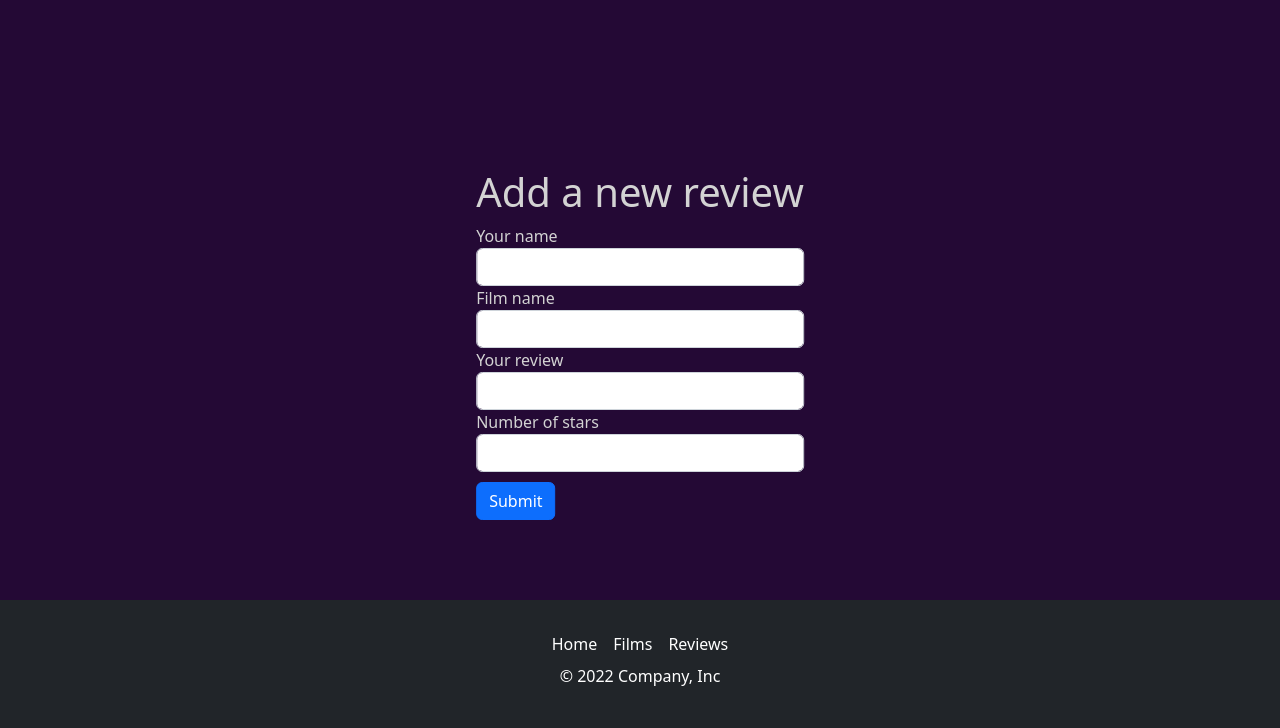
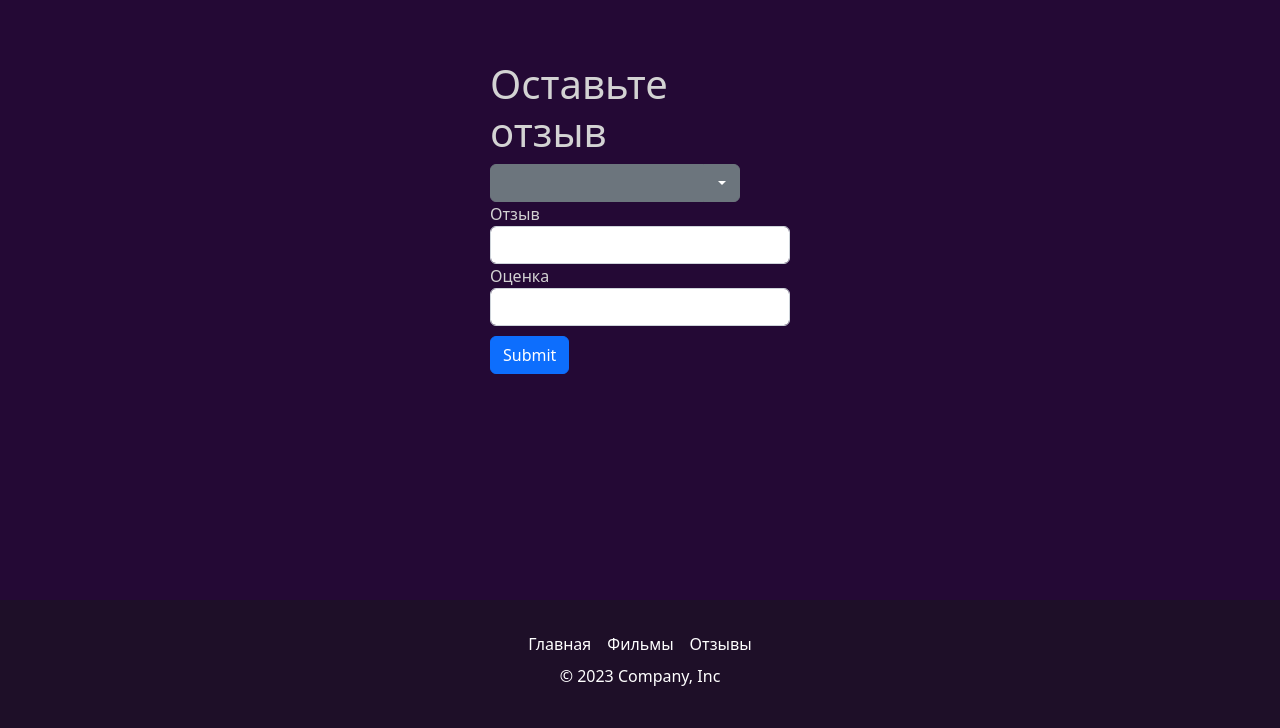
Before and after one commit to KirillKor21/cloud_proj, a Django app: page /films/add_review/ in a window 1280 px wide. Shown: the part 72-800 px from the top of the page. Run offline with Django 4.2, Linux system fonts and the light colour scheme; a user stored in the database is signed in; data comes from the database, SQL or seed files in the repository; both versions use the stored data as it was before the commit.

Commit message:
Дополнение страниц и добавление разделенных прав

```diff
--- a/cinema/cinema/urls.py
+++ b/cinema/cinema/urls.py
@@ -1,7 +1,10 @@
 from django.contrib import admin
+from django.http import request
 from django.urls import path, include
+from . import views
 
 urlpatterns = [
+    path('', views.index),
     path('films/', include('films.urls')),
     path('admin/', admin.site.urls),
     path('accounts/', include('django.contrib.auth.urls'))
--- /dev/null
+++ b/cinema/cinema/views.py
@@ -0,0 +1,6 @@
+from django.shortcuts import render, redirect
+from django.urls import reverse
+
+
+def index(request):
+    return redirect('/films/mainpage')
--- a/cinema/films/templates/films/add_review.html
+++ b/cinema/films/templates/films/add_review.html
@@ -1,73 +1,62 @@
-<!DOCTYPE html>
-<html lang="en">
-<head>
+{% extends "films/base.html" %}
 {% load static %}
-    <meta charset="UTF-8">
-      <link rel="stylesheet" href="{% static 'films/custom.css' %}">
-      <link href="https://cdn.jsdelivr.net/npm/bootstrap@5.2.0-beta1/dist/css/bootstrap.min.css" rel="stylesheet" integrity="sha384-0evHe/X+R7YkIZDRvuzKMRqM+OrBnVFBL6DOitfPri4tjfHxaWutUpFmBp4vmVor" crossorigin="anonymous">
-    <title>Add review</title>
-</head>
-<body class="ground">
 {% if request.user.is_authenticated %}
-
-<header class="p-3 bg-dark text-white">
-    <div class="container">
-      <div class="d-flex flex-wrap align-items-center justify-content-center justify-content-lg-start">
-        <a href="/" class="d-flex align-items-center mb-2 mb-lg-0 text-white text-decoration-none">
-          <svg class="bi me-2" width="40" height="32" role="img" aria-label="Bootstrap"><use xlink:href="#bootstrap"></use></svg>
-        </a>
-
-        <ul class="nav col-12 col-lg-auto me-lg-auto mb-2 justify-content-center mb-md-0">
-          <li><a href="/films/mainpage" class="nav-link px-2 text-white">Home</a></li>
-          <li><a href="/films/films_view" class="nav-link px-2 text-white">Films</a></li>
-          <li><a href="/films/reviews" class="nav-link px-2 text-white">Reviews</a></li>
-          <li><a href="/films/add_review" class="nav-link px-2 text-secondary">Add review</a></li>
-        </ul>
-      </div>
-    </div>
-  </header>
-
+{% block title %}Добавить отзыв{% endblock title %}
 {% block content %}
-<div class="rev_menu">
-    <h1>Add a new review</h1>
+<div class="rev_menu" style="top: 41%;  width: 300px;">
+    <h1>Оставьте отзыв</h1>
     <form action="" method="post">
         {% csrf_token %}
         <div>
-        <label for="name">Your name</label>
-        <input class="form-control" type="text" is="name" name="name">
+        <input class="form-control" type="hidden" is="name" name="name", value="{{ request.user.username }}">
         </div>
         <div>
-        <label for="film">Film name</label>
-        <input class="form-control" type="text" is="film" name="film">
+        </div>
+        <div class="btn-group" style="white-space: nowrap; width: 250px; resize: none;">
+          <button type="button" class="btn btn-secondary" style="padding-right:200px; resize: none;" ;>
+              {% for Film in all_films %}
+                  {%if Film.id == film_id %}
+                    {{Film.name}}
+                    {{break}}
+                  {%endif%}
+              {%endfor%}
+          </button>
+          <button type="button" class="btn btn-secondary dropdown-toggle dropdown-toggle-split" data-bs-toggle="dropdown" aria-expanded="false" style="width: 50px;">
+            <span class="visually-hidden">Переключатель выпадающего списка</span>
+          </button>
+          <ul class="dropdown-menu" aria-labelledby="dropdownMenuButton1">
+              {% for Film in all_films %}
+              <li><a class="dropdown-item" href="?films={{Film.id}}">{{Film.name}}</a></li>
+              {% endfor %}
+          </ul>
+            <input class="form-control" type="hidden" is="id" name="id" value="{{film_id}}">
         </div>
         <div>
-        <label for="msg">Your review</label>
+            <label for="msg">Отзыв</label>
             <input  class="form-control" type="text" is="msg" name="msg">
         </div>
         <div>
-        <label for="stars">Number of stars</label>
+        <label for="stars">Оценка</label>
         <input  class="form-control" type="number" is="stars" name="stars">
         </div>
         <div class="batn">
         <input class="btn btn-primary" type="submit">
         </div>
-
     </form>
 </div>
 {% endblock %}
-
-<div class="footer rev">
+{%block footer%}
+  <div class="footer" style="position: absolute;bottom: 0;width: 100%; background-color: #1E0F28">
     <footer class="py-4 my-0">
       <ul class="nav justify-content-center border-none pb-0 mb-0">
-      <li class="nav-item"><a href="/films/mainpage" class="nav-link px-2 text-white">Home</a></li>
-      <li class="nav-item"><a href="/films/films_view" class="nav-link px-2 text-white">Films</a></li>
-      <li class="nav-item"><a href="/films/reviews" class="nav-link px-2 text-white">Reviews</a></li>
+        <li class="nav-item"><a href="/films/mainpage" class="nav-link px-2 text-white">Главная</a></li>
+        <li class="nav-item"><a href="/films/films_view" class="nav-link px-2 text-white">Фильмы</a></li>
+        <li class="nav-item"><a href="/films/reviews" class="nav-link px-2 text-white">Отзывы</a></li>
       </ul>
-    <p class="text-center text-white">© 2022 Company, Inc</p>
+      <p class="text-center text-white">© 2023 Company, Inc</p>
     </footer>
   </div>
+{%endblock footer%}
 {% else %}
 <h1 style="color: white" >You haven't authorized</h1>
 {% endif %}
-</body>
-</html>
--- /dev/null
+++ b/cinema/films/templates/films/base.html
@@ -0,0 +1,45 @@
+<!DOCTYPE html>
+<html>
+<head>
+    {% load static %}
+    <meta charset="UTF-8">
+        <script src="https://cdn.jsdelivr.net/npm/bootstrap@5.2.0-beta1/dist/js/bootstrap.bundle.min.js" integrity="sha384-pprn3073KE6tl6bjs2QrFaJGz5/SUsLqktiwsUTF55Jfv3qYSDhgCecCxMW52nD2" crossorigin="anonymous"></script>
+        <link rel="stylesheet" href="{% static 'films/custom.css' %}">
+        <link href="https://cdn.jsdelivr.net/npm/bootstrap@5.2.0-beta1/dist/css/bootstrap.min.css" rel="stylesheet" integrity="sha384-0evHe/X+R7YkIZDRvuzKMRqM+OrBnVFBL6DOitfPri4tjfHxaWutUpFmBp4vmVor" crossorigin="anonymous">
+    <title>{% block title %}Default title{% endblock title %}</title>
+</head>
+
+<body style="background-color: #240935; color: white">
+{%block header%}
+    <header class="p-3 bg-dark text-white">
+        <div class="container">
+          <div class="d-flex flex-wrap align-items-center justify-content-center justify-content-lg-start">
+            <a href="/" class="d-flex align-items-center mb-2 mb-lg-0 text-white text-decoration-none">
+              <svg class="bi me-2" width="40" height="32" role="img" aria-label="Bootstrap"><use xlink:href="#bootstrap"></use></svg>
+            </a>
+
+            <ul class="nav col-12 col-lg-auto me-lg-auto mb-2 justify-content-center mb-md-0">
+              <li><a href="/films/mainpage" class="nav-link px-2 text-white">Home</a></li>
+              <li><a href="/films/films_view" class="nav-link px-2 text-white">Films</a></li>
+              <li><a href="/films/reviews" class="nav-link px-2 text-white">Reviews</a></li>
+              <li><a href="/films/add_review" class="nav-link px-2 text-secondary">Add review</a></li>
+            </ul>
+          </div>
+        </div>
+    </header>
+{%endblock header%}
+    <div>{% block content%} {% endblock content %}</div>
+{%block footer%}
+    <div class="footer" style="background-color: #1E0F28">
+    <footer class="py-4 my-0">
+      <ul class="nav justify-content-center border-none pb-0 mb-0">
+        <li class="nav-item"><a href="/films/mainpage" class="nav-link px-2 text-white">Home</a></li>
+        <li class="nav-item"><a href="/films/films_view" class="nav-link px-2 text-white">Films</a></li>
+        <li class="nav-item"><a href="/films/reviews" class="nav-link px-2 text-white">Reviews</a></li>
+      </ul>
+      <p class="text-center text-white">© 2023 Company, Inc</p>
+    </footer>
+  </div>
+{%endblock footer%}
+</body>
+</html>
--- a/cinema/films/templates/films/mainpage.html
+++ b/cinema/films/templates/films/mainpage.html
@@ -84,7 +84,7 @@
       <li class="nav-item"><a href="/films/films_view" class="nav-link px-2 text-white">Films</a></li>
       <li class="nav-item"><a href="/films/reviews" class="nav-link px-2 text-white">Reviews</a></li>
     </ul>
-    <p class="text-center text-white">© 2022 Company, Inc</p>
+    <p class="text-center text-white">© 2023 Company, Inc</p>
   </footer>
 </div>
 </body>
--- a/cinema/films/templates/films/reviews.html
+++ b/cinema/films/templates/films/reviews.html
@@ -84,7 +84,7 @@
       <li class="nav-item"><a href="/films/films_view" class="nav-link px-2 text-white">Films</a></li>
       <li class="nav-item"><a href="/films/reviews" class="nav-link px-2 text-white">Reviews</a></li>
     </ul>
-    <p class="text-center text-white">© 2022 Company, Inc</p>
+    <p class="text-center text-white">© 2023 Company, Inc</p>
   </footer>
 </div>
 </body>
--- a/cinema/films/views.py
+++ b/cinema/films/views.py
@@ -50,14 +50,21 @@ def reviews(request):
 
 def add_review(request):
         if request.POST:
+            id = int(request.POST['id'])
+            all_films = models.Film.objects.all()
+            for Film in all_films:
+                if Film.id == id:
+                    film = Film.name
             name = request.POST['name']
-            film = request.POST['film']
             msg = request.POST['msg']
             stars = request.POST['stars']
             models.Review.objects.create(name=name, film=film, msg=msg, stars=stars)
             return redirect(reverse('films:reviews'))
         else:
-            return render(request, 'films/add_review.html')
+            all_films = models.Film.objects.all()
+            film_id = request.GET.get("films",1)
+            context = context = {'film_id': int(film_id), "all_films": all_films}
+            return render(request, 'films/add_review.html', context=context)
 
 
 def add(request):
```
Also changed, not shown: cinema/films/templates/films/add.html (+20 -12 lines), cinema/films/templates/films/delete.html (+13 -9 lines), cinema/films/templates/films/films_view.html (+7 -24 lines), cinema/films/templates/films/list.html (+13 -9 lines), cinema/films/templates/films/this_film.html (+13 -29 lines), cinema/db.sqlite3 (deleted), cinema/films/static/films/custom.css (line endings or trailing spaces), cinema/films/static/registred/custom.css (line endings or trailing spaces). Lines whose indentation alone changed are shown as unchanged.
